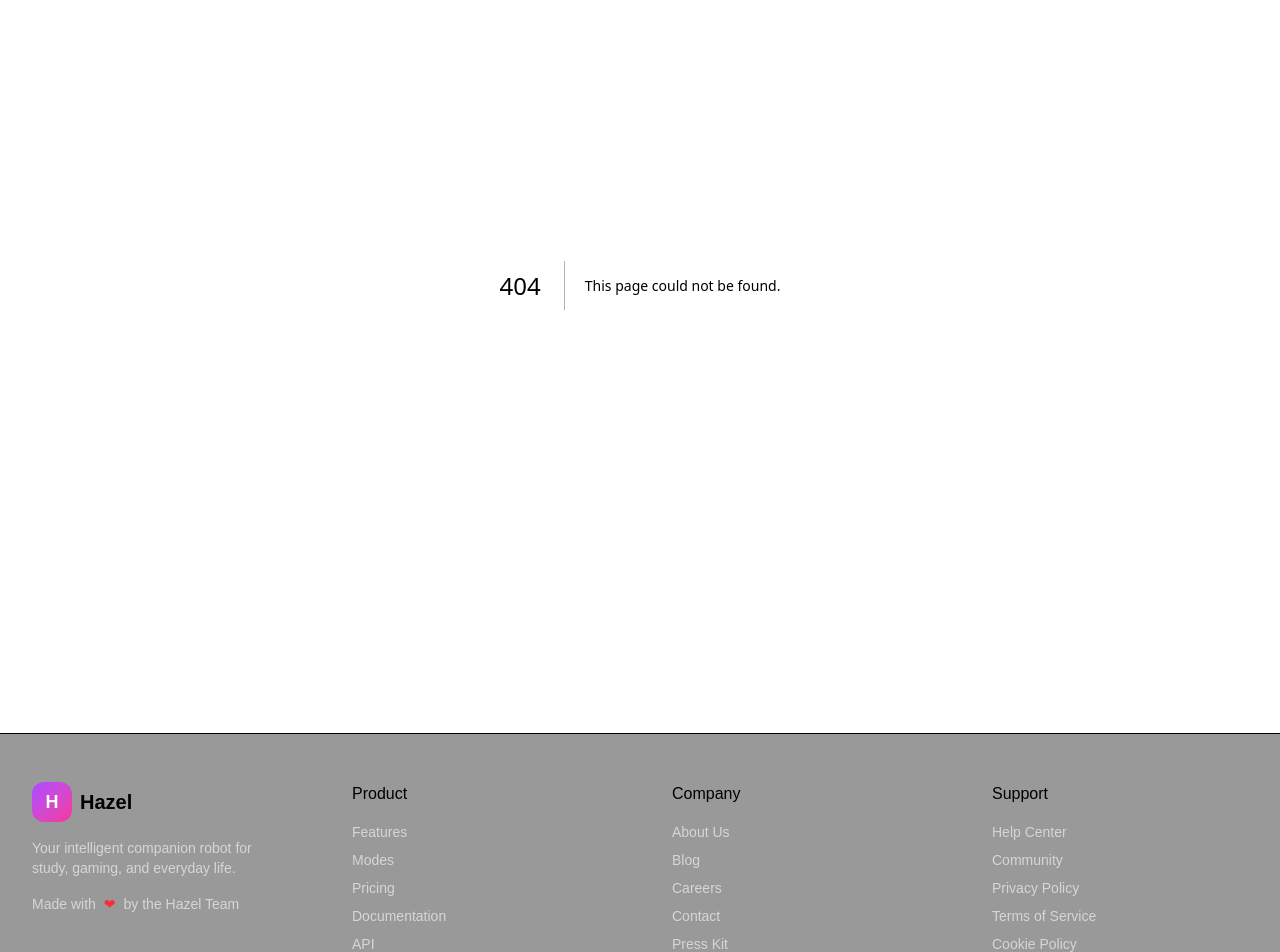
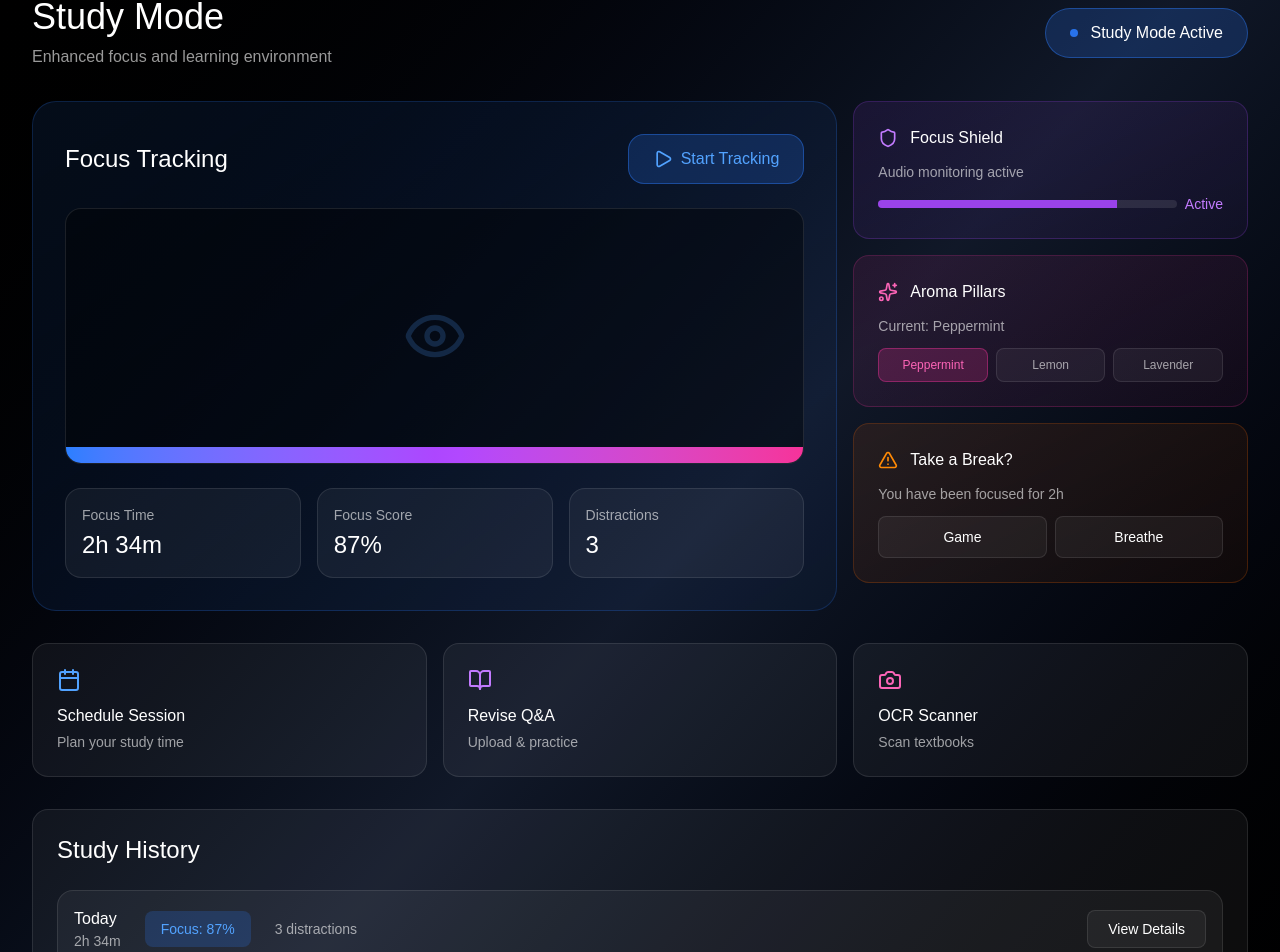
Before and after one commit to OnithaH/Hazel, a Next.js app in the folder companion_hazel/: page /study_mode in a window 1280 px wide. Before the commit this address had no page. Shown: the part 196-1148 px from the top of the page. Built offline with nearby package versions, Linux system fonts and the light colour scheme.

Commit message:
Added study mode feature files (#2)

```diff
--- /dev/null
+++ b/companion_hazel/app/study_mode/page.tsx
@@ -0,0 +1,184 @@
+'use client';
+
+import React, { useState } from 'react';
+import { Play, Shield, Sparkles, AlertTriangle, Calendar, BookOpen, Camera, Eye } from 'lucide-react';
+
+export default function StudyModePage() {
+  const [selectedAroma, setSelectedAroma] = useState('Peppermint');
+  const [isTracking, setIsTracking] = useState(false);
+
+  const aromas = ['Peppermint', 'Lemon', 'Lavender'];
+
+  const historyData = [
+    { date: 'Today', time: '2h 34m', focus: '87%', distractions: '3 distractions' },
+    { date: 'Yesterday', time: '3h 12m', focus: '92%', distractions: '2 distractions' },
+    { date: 'Dec 19', time: '1h 45m', focus: '78%', distractions: '5 distractions' },
+    { date: 'Dec 18', time: '2h 15m', focus: '85%', distractions: '4 distractions' },
+  ];
+
+  return (
+    <div className="min-h-screen bg-linear-to-br from-black via-gray-900 to-black text-white p-8 pt-28">
+      <div className="max-w-7xl mx-auto space-y-8">
+        {/* Header */}
+        <div className="flex justify-between items-center">
+          <div className="space-y-2">
+            <h1 className="text-4xl font-normal">Study Mode</h1>
+            <p className="text-white/60">Enhanced focus and learning environment</p>
+          </div>
+
+          <div className="flex items-center gap-3 px-6 py-3 bg-blue-500/20 border border-blue-500/40 rounded-full">
+            <div className="w-2 h-2 bg-blue-500 rounded-full opacity-85"></div>
+            <span>Study Mode Active</span>
+          </div>
+        </div>
+
+        {/* Main Content Grid */}
+        <div className="grid grid-cols-3 gap-4">
+          {/* Focus Tracking - Large Card */}
+          <div className="col-span-2 bg-linear-to-br from-blue-500/10 to-blue-500/5 border border-blue-500/20 rounded-3xl p-8 space-y-6">
+            <div className="flex justify-between items-center">
+              <h2 className="text-2xl">Focus Tracking</h2>
+              <button
+                onClick={() => setIsTracking(!isTracking)}
+                className="px-6 py-3 bg-blue-500/20 border border-blue-500/40 rounded-2xl flex items-center gap-2 text-blue-400 hover:bg-blue-500/30 transition-all"
+              >
+                <Play className="w-5 h-5" />
+                Start Tracking
+              </button>
+            </div>
+
+            {/* Video/Eye Tracking Area */}
+            <div className="h-64 bg-black/40 border border-white/10 rounded-2xl flex items-center justify-center relative overflow-hidden">
+              <Eye className="w-16 h-16 text-blue-400/20" />
+              <div className="absolute bottom-0 left-0 right-0 h-4 bg-linear-to-r from-blue-500 via-purple-500 to-pink-500"></div>
+            </div>
+
+            {/* Stats */}
+            <div className="grid grid-cols-3 gap-4">
+              <div className="bg-white/5 border border-white/10 rounded-2xl p-4 space-y-1">
+                <p className="text-white/60 text-sm">Focus Time</p>
+                <p className="text-2xl">2h 34m</p>
+              </div>
+              <div className="bg-white/5 border border-white/10 rounded-2xl p-4 space-y-1">
+                <p className="text-white/60 text-sm">Focus Score</p>
+                <p className="text-2xl">87%</p>
+              </div>
+              <div className="bg-white/5 border border-white/10 rounded-2xl p-4 space-y-1">
+                <p className="text-white/60 text-sm">Distractions</p>
+                <p className="text-2xl">3</p>
+              </div>
+            </div>
+          </div>
+
+          {/* Right Sidebar Cards */}
+          <div className="space-y-4">
+            {/* Focus Shield */}
+            <div className="bg-linear-to-br from-purple-500/10 to-purple-500/5 border border-purple-500/20 rounded-2xl p-6 space-y-3">
+              <div className="flex items-center gap-3">
+                <Shield className="w-5 h-5 text-purple-400" />
+                <h3 className="text-base">Focus Shield</h3>
+              </div>
+              <p className="text-white/60 text-sm">Audio monitoring active</p>
+              <div className="flex items-center gap-2">
+                <div className="flex-1 h-2 bg-white/10 rounded-full overflow-hidden">
+                  <div className="w-4/5 h-full bg-purple-500 opacity-85"></div>
+                </div>
+                <span className="text-purple-400 text-sm">Active</span>
+              </div>
+            </div>
+
+            {/* Aroma Pillars */}
+            <div className="bg-linear-to-br from-pink-500/10 to-pink-500/5 border border-pink-500/20 rounded-2xl p-6 space-y-3">
+              <div className="flex items-center gap-3">
+                <Sparkles className="w-5 h-5 text-pink-400" />
+                <h3 className="text-base">Aroma Pillars</h3>
+              </div>
+              <p className="text-white/60 text-sm">Current: {selectedAroma}</p>
+              <div className="flex gap-2">
+                {aromas.map((aroma) => (
+                  <button
+                    key={aroma}
+                    onClick={() => setSelectedAroma(aroma)}
+                    className={`flex-1 py-2 rounded-lg text-xs transition-all ${
+                      selectedAroma === aroma
+                        ? 'bg-pink-500/20 border border-pink-500/40 text-pink-400'
+                        : 'bg-white/5 border border-white/10 text-white/60'
+                    }`}
+                  >
+                    {aroma}
+                  </button>
+                ))}
+              </div>
+            </div>
+
+            {/* Take a Break */}
+            <div className="bg-linear-to-br from-orange-500/10 to-orange-500/5 border border-orange-500/20 rounded-2xl p-6 space-y-3">
+              <div className="flex items-center gap-3">
+                <AlertTriangle className="w-5 h-5 text-orange-400" />
+                <h3 className="text-base">Take a Break?</h3>
+              </div>
+              <p className="text-white/60 text-sm">You have been focused for 2h</p>
+              <div className="grid grid-cols-2 gap-2">
+                <button className="py-2.5 bg-white/5 border border-white/10 rounded-lg text-sm hover:bg-white/10 transition-all">
+                  Game
+                </button>
+                <button className="py-2.5 bg-white/5 border border-white/10 rounded-lg text-sm hover:bg-white/10 transition-all">
+                  Breathe
+                </button>
+              </div>
+            </div>
+          </div>
+        </div>
+
+        {/* Quick Actions */}
+        <div className="grid grid-cols-3 gap-4">
+          <button className="bg-white/5 border border-white/10 rounded-2xl p-6 text-left hover:bg-white/10 transition-all group">
+            <Calendar className="w-6 h-6 text-blue-400 mb-3" />
+            <h3 className="text-base mb-1">Schedule Session</h3>
+            <p className="text-white/60 text-sm">Plan your study time</p>
+          </button>
+
+          <button className="bg-white/5 border border-white/10 rounded-2xl p-6 text-left hover:bg-white/10 transition-all group">
+            <BookOpen className="w-6 h-6 text-purple-400 mb-3" />
+            <h3 className="text-base mb-1">Revise Q&A</h3>
+            <p className="text-white/60 text-sm">Upload & practice</p>
+          </button>
+
+          <button className="bg-white/5 border border-white/10 rounded-2xl p-6 text-left hover:bg-white/10 transition-all group">
+            <Camera className="w-6 h-6 text-pink-400 mb-3" />
+            <h3 className="text-base mb-1">OCR Scanner</h3>
+            <p className="text-white/60 text-sm">Scan textbooks</p>
+          </button>
+        </div>
+
+        {/* Study History */}
+        <div className="bg-white/5 border border-white/10 rounded-2xl p-6 space-y-6">
+          <h2 className="text-2xl">Study History</h2>
+
+          <div className="space-y-4">
+            {historyData.map((item, index) => (
+              <div
+                key={index}
+                className="flex justify-between items-center bg-white/5 border border-white/10 rounded-2xl p-4 hover:bg-white/10 transition-all"
+              >
+                <div className="flex items-center gap-6">
+                  <div>
+                    <p className="text-base">{item.date}</p>
+                    <p className="text-white/60 text-sm">{item.time}</p>
+                  </div>
+                  <div className="px-4 py-1.5 bg-blue-500/20 rounded-lg">
+                    <span className="text-blue-400 text-sm">Focus: {item.focus}</span>
+                  </div>
+                  <p className="text-white/60 text-sm">{item.distractions}</p>
+                </div>
+                <button className="px-5 py-2 bg-white/5 border border-white/10 rounded-lg text-sm hover:bg-white/10 transition-all">
+                  View Details
+                </button>
+              </div>
+            ))}
+          </div>
+        </div>
+      </div>
+    </div>
+  );
+}
```
